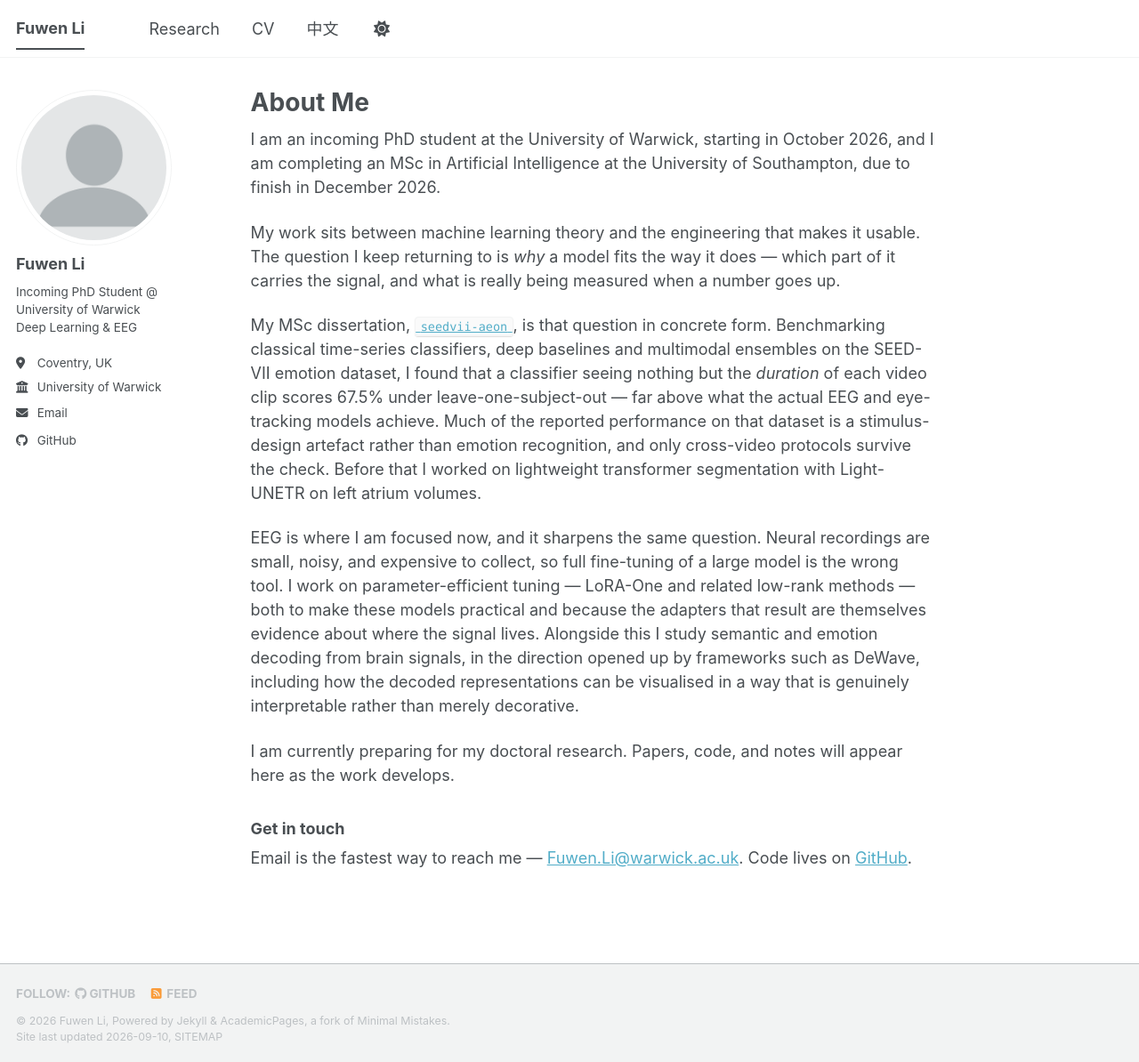
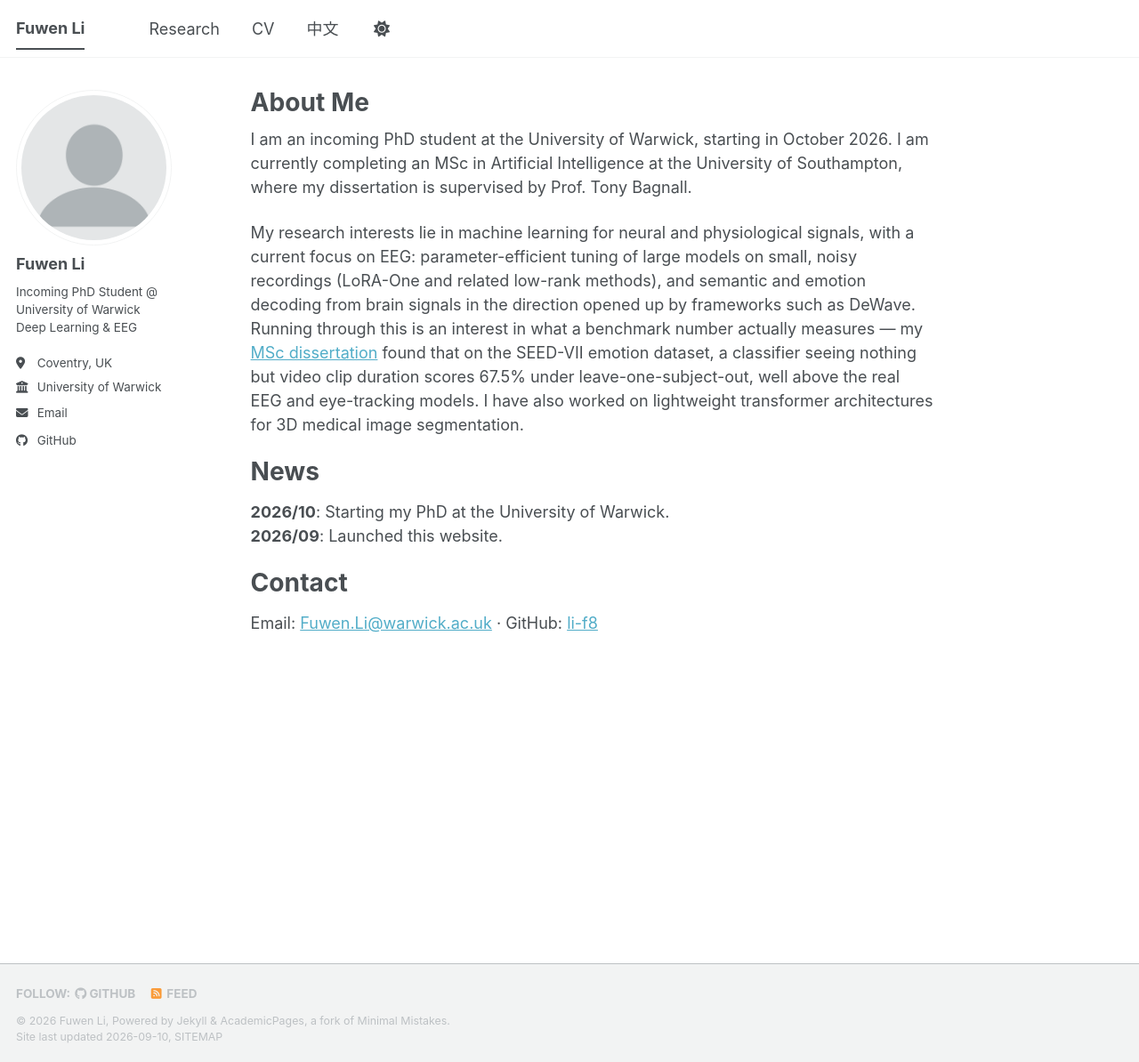
Before and after one commit to li-f8/li-f8.github.io, a Jekyll site: the page built from _pages/about.md, in a window 1280 px wide and 1194 px high. Shown: the whole window at 89% size. Built offline with Jekyll 4.4.1, drawn with Linux system fonts in a browser that asks for light colours; a style sheet for code colours, icons or effects is not loaded.

Commit message:
Restructure the home page in the two-paragraph + News format
Matches the layout of a site the user pointed at (same Academic Pages theme):
an affiliation paragraph, a research-interests paragraph, then a reverse-
chronological News list, rather than the longer essay form.

```diff
--- a/_pages/about.md
+++ b/_pages/about.md
@@ -10,36 +10,38 @@ redirect_from:
 
 <div class="i18n-en" markdown="1">
 
-I am an incoming PhD student at the University of Warwick, starting in October 2026, and I am completing an MSc in Artificial Intelligence at the University of Southampton, due to finish in December 2026.
+I am an incoming PhD student at the University of Warwick, starting in October 2026. I am currently completing an MSc in Artificial Intelligence at the University of Southampton, where my dissertation is supervised by Prof. Tony Bagnall.
 
-My work sits between machine learning theory and the engineering that makes it usable. The question I keep returning to is *why* a model fits the way it does — which part of it carries the signal, and what is really being measured when a number goes up.
+My research interests lie in machine learning for neural and physiological signals, with a current focus on EEG: parameter-efficient tuning of large models on small, noisy recordings (LoRA-One and related low-rank methods), and semantic and emotion decoding from brain signals in the direction opened up by frameworks such as DeWave. Running through this is an interest in what a benchmark number actually measures — my [MSc dissertation](/research/) found that on the SEED-VII emotion dataset, a classifier seeing nothing but video clip duration scores 67.5% under leave-one-subject-out, well above the real EEG and eye-tracking models. I have also worked on lightweight transformer architectures for 3D medical image segmentation.
 
-My MSc dissertation, [`seedvii-aeon`](/research/), is that question in concrete form. Benchmarking classical time-series classifiers, deep baselines and multimodal ensembles on the SEED-VII emotion dataset, I found that a classifier seeing nothing but the *duration* of each video clip scores 67.5% under leave-one-subject-out — far above what the actual EEG and eye-tracking models achieve. Much of the reported performance on that dataset is a stimulus-design artefact rather than emotion recognition, and only cross-video protocols survive the check. Before that I worked on lightweight transformer segmentation with Light-UNETR on left atrium volumes.
+News
+======
 
-EEG is where I am focused now, and it sharpens the same question. Neural recordings are small, noisy, and expensive to collect, so full fine-tuning of a large model is the wrong tool. I work on parameter-efficient tuning — LoRA-One and related low-rank methods — both to make these models practical and because the adapters that result are themselves evidence about where the signal lives. Alongside this I study semantic and emotion decoding from brain signals, in the direction opened up by frameworks such as DeWave, including how the decoded representations can be visualised in a way that is genuinely interpretable rather than merely decorative.
+**2026/10**: Starting my PhD at the University of Warwick.<br />
+**2026/09**: Launched this website.<br />
 
-I am currently preparing for my doctoral research. Papers, code, and notes will appear here as the work develops.
+Contact
+======
 
-### Get in touch
-
-Email is the fastest way to reach me — [Fuwen.Li@warwick.ac.uk](mailto:Fuwen.Li@warwick.ac.uk). Code lives on [GitHub](https://github.com/li-f8).
+Email: [Fuwen.Li@warwick.ac.uk](mailto:Fuwen.Li@warwick.ac.uk) · GitHub: [li-f8](https://github.com/li-f8)
 
 </div>
 
 <div class="i18n-zh" markdown="1">
 
-我将于 2026 年 10 月入学华威大学（University of Warwick）攻读博士学位，目前在南安普顿大学（University of Southampton）攻读人工智能硕士，2026 年 12 月毕业。
+我将于 2026 年 10 月入学华威大学（University of Warwick）攻读博士学位，目前在南安普顿大学（University of Southampton）攻读人工智能硕士，毕业设计由 Prof. Tony Bagnall 指导。
 
-我的工作处在机器学习理论与工程实现之间。我反复回到的问题是：模型*为什么*会这样拟合——它的哪一部分真正承载了信号，以及当一个数字变好时，我们究竟测到了什么。
+我的研究兴趣是面向神经与生理信号的机器学习，当前重心在 EEG：一是在小样本、强噪声的神经信号上对大模型做参数高效微调（LoRA-One 及相关低秩方法），二是沿着 DeWave 等框架的方向做脑信号的语义与情感解码。贯穿其中的关注点是「一个基准数字究竟测到了什么」——我的[硕士毕业设计](/research/)发现，在 SEED-VII 情感数据集上，一个只看视频片段时长的分类器在跨被试协议下就能达到 67.5%，远高于真正的 EEG 与眼动模型。此外我也做过面向三维医学图像分割的轻量化 Transformer 架构。
 
-我的硕士毕业设计 [`seedvii-aeon`](/research/) 就是这个问题的具体形态。在 SEED-VII 情感数据集上比较经典时间序列分类器、深度学习基线与多模态集成时，我发现一个**只看视频片段时长**的分类器在跨被试协议下能拿到 67.5%，远高于真正的 EEG 与眼动模型。也就是说，该数据集上很多已报告的性能来自刺激设计带来的伪影，而非情感识别本身，只有跨视频协议下的结论经得起检验。在此之前，我用 Light-UNETR 在左心房数据上做过轻量化的 Transformer 分割。
+近况
+======
 
-EEG 是我目前的重心，它把同一个问题问得更尖锐。神经信号数据量小、噪声大、采集成本高，全量微调大模型并不是合适的工具。我关注参数高效微调——LoRA-One 及相关低秩方法——一方面让这类模型真正可用，另一方面，训练出的适配器本身就是关于「信号藏在哪里」的证据。与此同时，我研究脑信号的语义与情感解码，沿着 DeWave 一类框架打开的方向，也包括如何把解码得到的表征做成真正可解释、而非仅仅好看的可视化。
+**2026/10**：入学华威大学，开始博士研究。<br />
+**2026/09**：个人主页上线。<br />
 
-我正在为博士阶段的研究做准备，后续会在这里持续更新论文、代码与研究笔记。
+联系方式
+======
 
-### 联系我
-
-邮件是最快的方式：[Fuwen.Li@warwick.ac.uk](mailto:Fuwen.Li@warwick.ac.uk)。代码在 [GitHub](https://github.com/li-f8)。
+邮箱：[Fuwen.Li@warwick.ac.uk](mailto:Fuwen.Li@warwick.ac.uk) · GitHub：[li-f8](https://github.com/li-f8)
 
 </div>
```
